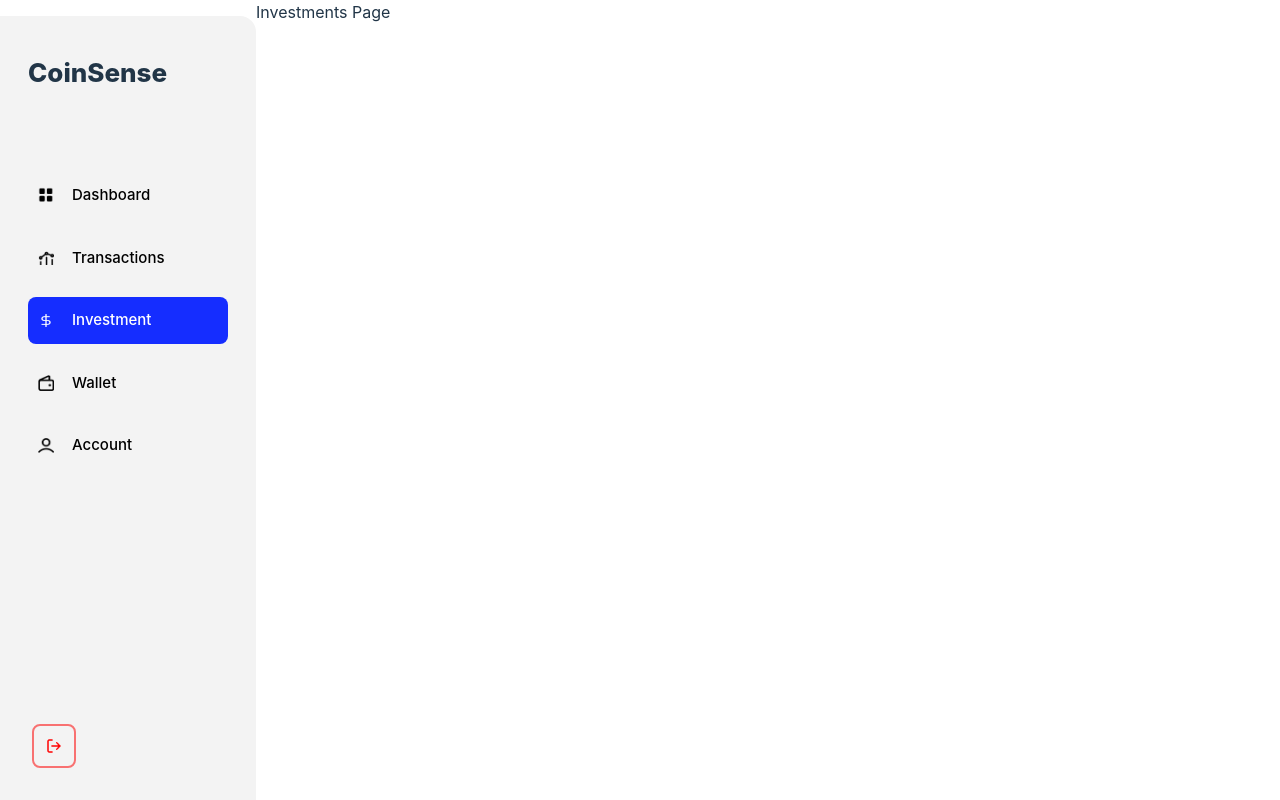
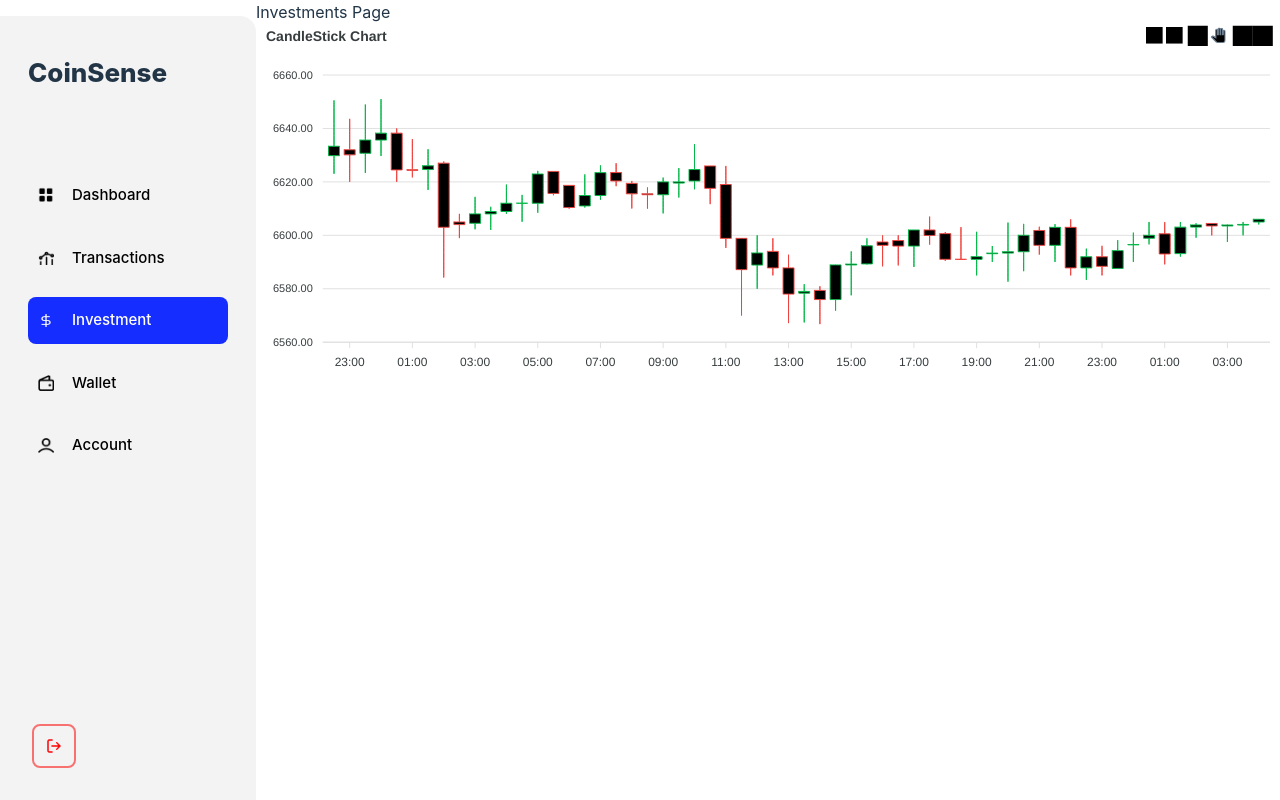
Before and after one commit to ShalinAJ/CoinSense, a React (Vite) app in the folder frontend/: page /dashboard/investment in a window 1280 px wide. Built offline with nearby package versions, Linux system fonts and the light colour scheme; sample sign-in values are in the browser's storage.

Commit message:
Initial candlestick chart

```diff
--- a/frontend/package.json
+++ b/frontend/package.json
@@ -11,10 +11,12 @@
   },
   "dependencies": {
     "@react-oauth/google": "^0.12.1",
+    "apexcharts": "^3.49.0",
     "chart.js": "^4.4.2",
     "date-fns": "^3.6.0",
     "jwt-decode": "^4.0.0",
     "react": "^18.2.0",
+    "react-apexcharts": "^1.4.1",
     "react-chartjs-2": "^5.2.0",
     "react-dom": "^18.2.0",
     "react-paginate": "^8.2.0",
--- /dev/null
+++ b/frontend/src/charts/InvestmentChart.jsx
@@ -0,0 +1,289 @@
+import { useState } from "react";
+import ReactApexChart from "react-apexcharts";
+
+const ApexChart = () => {
+  const [chartData] = useState({
+    series: [
+      {
+        data: [
+          // Your data here
+          {
+            x: new Date(1538778600000),
+            y: [6629.81, 6650.5, 6623.04, 6633.33],
+          },
+          {
+            x: new Date(1538780400000),
+            y: [6632.01, 6643.59, 6620, 6630.11],
+          },
+          {
+            x: new Date(1538782200000),
+            y: [6630.71, 6648.95, 6623.34, 6635.65],
+          },
+          {
+            x: new Date(1538784000000),
+            y: [6635.65, 6651, 6629.67, 6638.24],
+          },
+          {
+            x: new Date(1538785800000),
+            y: [6638.24, 6640, 6620, 6624.47],
+          },
+          {
+            x: new Date(1538787600000),
+            y: [6624.53, 6636.03, 6621.68, 6624.31],
+          },
+          {
+            x: new Date(1538789400000),
+            y: [6624.61, 6632.2, 6617, 6626.02],
+          },
+          {
+            x: new Date(1538791200000),
+            y: [6627, 6627.62, 6584.22, 6603.02],
+          },
+          {
+            x: new Date(1538793000000),
+            y: [6605, 6608.03, 6598.95, 6604.01],
+          },
+          {
+            x: new Date(1538794800000),
+            y: [6604.5, 6614.4, 6602.26, 6608.02],
+          },
+          {
+            x: new Date(1538796600000),
+            y: [6608.02, 6610.68, 6601.99, 6608.91],
+          },
+          {
+            x: new Date(1538798400000),
+            y: [6608.91, 6618.99, 6608.01, 6612],
+          },
+          {
+            x: new Date(1538800200000),
+            y: [6612, 6615.13, 6605.09, 6612],
+          },
+          {
+            x: new Date(1538802000000),
+            y: [6612, 6624.12, 6608.43, 6622.95],
+          },
+          {
+            x: new Date(1538803800000),
+            y: [6623.91, 6623.91, 6615, 6615.67],
+          },
+          {
+            x: new Date(1538805600000),
+            y: [6618.69, 6618.74, 6610, 6610.4],
+          },
+          {
+            x: new Date(1538807400000),
+            y: [6611, 6622.78, 6610.4, 6614.9],
+          },
+          {
+            x: new Date(1538809200000),
+            y: [6614.9, 6626.2, 6613.33, 6623.45],
+          },
+          {
+            x: new Date(1538811000000),
+            y: [6623.48, 6627, 6618.38, 6620.35],
+          },
+          {
+            x: new Date(1538812800000),
+            y: [6619.43, 6620.35, 6610.05, 6615.53],
+          },
+          {
+            x: new Date(1538814600000),
+            y: [6615.53, 6617.93, 6610, 6615.19],
+          },
+          {
+            x: new Date(1538816400000),
+            y: [6615.19, 6621.6, 6608.2, 6620],
+          },
+          {
+            x: new Date(1538818200000),
+            y: [6619.54, 6625.17, 6614.15, 6620],
+          },
+          {
+            x: new Date(1538820000000),
+            y: [6620.33, 6634.15, 6617.24, 6624.61],
+          },
+          {
+            x: new Date(1538821800000),
+            y: [6625.95, 6626, 6611.66, 6617.58],
+          },
+          {
+            x: new Date(1538823600000),
+            y: [6619, 6625.97, 6595.27, 6598.86],
+          },
+          {
+            x: new Date(1538825400000),
+            y: [6598.86, 6598.88, 6570, 6587.16],
+          },
+          {
+            x: new Date(1538827200000),
+            y: [6588.86, 6600, 6580, 6593.4],
+          },
+          {
+            x: new Date(1538829000000),
+            y: [6593.99, 6598.89, 6585, 6587.81],
+          },
+          {
+            x: new Date(1538830800000),
+            y: [6587.81, 6592.73, 6567.14, 6578],
+          },
+          {
+            x: new Date(1538832600000),
+            y: [6578.35, 6581.72, 6567.39, 6579],
+          },
+          {
+            x: new Date(1538834400000),
+            y: [6579.38, 6580.92, 6566.77, 6575.96],
+          },
+          {
+            x: new Date(1538836200000),
+            y: [6575.96, 6589, 6571.77, 6588.92],
+          },
+          {
+            x: new Date(1538838000000),
+            y: [6588.92, 6594, 6577.55, 6589.22],
+          },
+          {
+            x: new Date(1538839800000),
+            y: [6589.3, 6598.89, 6589.1, 6596.08],
+          },
+          {
+            x: new Date(1538841600000),
+            y: [6597.5, 6600, 6588.39, 6596.25],
+          },
+          {
+            x: new Date(1538843400000),
+            y: [6598.03, 6600, 6588.73, 6595.97],
+          },
+          {
+            x: new Date(1538845200000),
+            y: [6595.97, 6602.01, 6588.17, 6602],
+          },
+          {
+            x: new Date(1538847000000),
+            y: [6602, 6607, 6596.51, 6599.95],
+          },
+          {
+            x: new Date(1538848800000),
+            y: [6600.63, 6601.21, 6590.39, 6591.02],
+          },
+          {
+            x: new Date(1538850600000),
+            y: [6591.02, 6603.08, 6591, 6591],
+          },
+          {
+            x: new Date(1538852400000),
+            y: [6591, 6601.32, 6585, 6592],
+          },
+          {
+            x: new Date(1538854200000),
+            y: [6593.13, 6596.01, 6590, 6593.34],
+          },
+          {
+            x: new Date(1538856000000),
+            y: [6593.34, 6604.76, 6582.63, 6593.86],
+          },
+          {
+            x: new Date(1538857800000),
+            y: [6593.86, 6604.28, 6586.57, 6600.01],
+          },
+          {
+            x: new Date(1538859600000),
+            y: [6601.81, 6603.21, 6592.78, 6596.25],
+          },
+          {
+            x: new Date(1538861400000),
+            y: [6596.25, 6604.2, 6590, 6602.99],
+          },
+          {
+            x: new Date(1538863200000),
+            y: [6602.99, 6606, 6584.99, 6587.81],
+          },
+          {
+            x: new Date(1538865000000),
+            y: [6587.81, 6595, 6583.27, 6591.96],
+          },
+          {
+            x: new Date(1538866800000),
+            y: [6591.97, 6596.07, 6585, 6588.39],
+          },
+          {
+            x: new Date(1538868600000),
+            y: [6587.6, 6598.21, 6587.6, 6594.27],
+          },
+          {
+            x: new Date(1538870400000),
+            y: [6596.44, 6601, 6590, 6596.55],
+          },
+          {
+            x: new Date(1538872200000),
+            y: [6598.91, 6605, 6596.61, 6600.02],
+          },
+          {
+            x: new Date(1538874000000),
+            y: [6600.55, 6605, 6589.14, 6593.01],
+          },
+          {
+            x: new Date(1538875800000),
+            y: [6593.15, 6605, 6592, 6603.06],
+          },
+          {
+            x: new Date(1538877600000),
+            y: [6603.07, 6604.5, 6599.09, 6603.89],
+          },
+          {
+            x: new Date(1538879400000),
+            y: [6604.44, 6604.44, 6600, 6603.5],
+          },
+          {
+            x: new Date(1538881200000),
+            y: [6603.5, 6603.99, 6597.5, 6603.86],
+          },
+          {
+            x: new Date(1538883000000),
+            y: [6603.85, 6605, 6600, 6604.07],
+          },
+          {
+            x: new Date(1538884800000),
+            y: [6604.98, 6606, 6604.07, 6606],
+          },
+        ],
+      },
+    ],
+    options: {
+      chart: {
+        type: "candlestick",
+        height: 350,
+      },
+      title: {
+        text: "CandleStick Chart",
+        align: "left",
+      },
+      colors: ["#00BFA5", "#FF1744"],
+      xaxis: {
+        type: "datetime",
+      },
+      yaxis: {
+        tooltip: {
+          enabled: true,
+        },
+      },
+    },
+  });
+
+  return (
+    <div>
+      <div id="chart">
+        <ReactApexChart
+          options={chartData.options}
+          series={chartData.series}
+          type="candlestick"
+          height={350}
+        />
+      </div>
+      <div id="html-dist"></div>
+    </div>
+  );
+};
+
+export default ApexChart;
--- a/frontend/src/pages/Investments.jsx
+++ b/frontend/src/pages/Investments.jsx
@@ -1,9 +1,12 @@
-import React from "react";
+import InvestmentChart from "../charts/InvestmentChart";
 
 const InvestmentsPage = () => {
   return (
     <div className="w-[80%] h-[max-content] bg-white">
       <div>Investments Page</div>
+      <div>
+        <InvestmentChart />
+      </div>
     </div>
   );
 };
```
Also changed, not shown: 1 other file (tests, documents, lock files or other folders).
